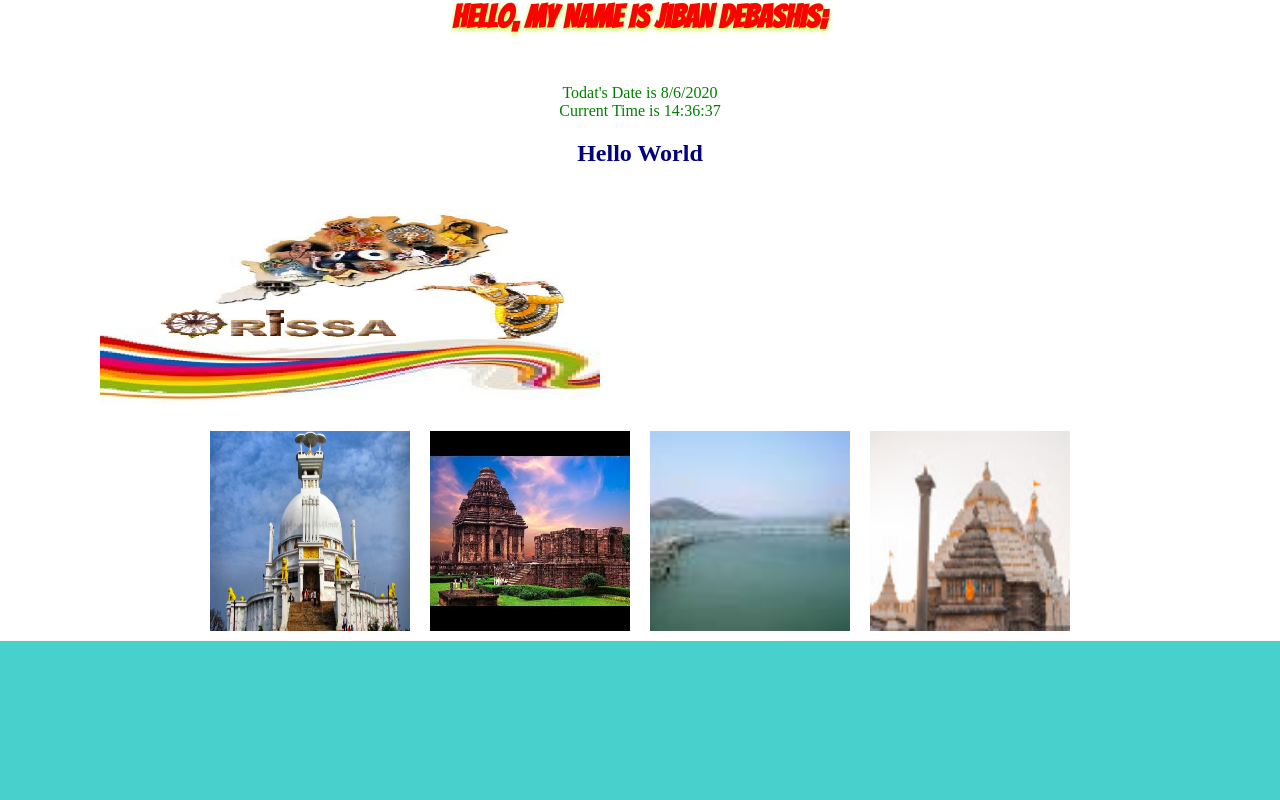
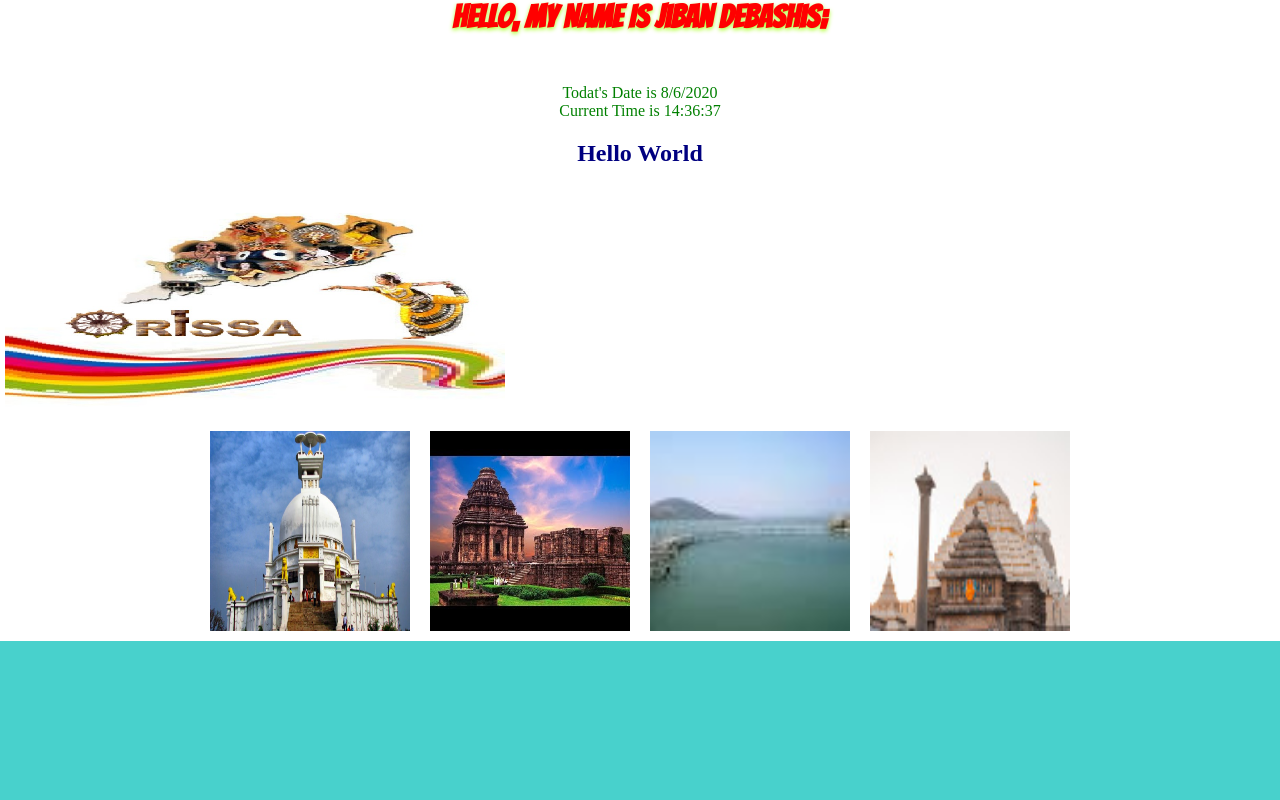
Before and after one commit to jibanblog/reactminiproject, a React (Create React App) app: page / in a window 1280 px wide. Shown: the top 800 px of the page. Built offline with nearby package versions, Linux system fonts and the light colour scheme.

Commit message:
committed

```diff
--- a/src/index.js
+++ b/src/index.js
@@ -11,7 +11,7 @@ const img3 = './chilika_lake.jpg';
 const img4 = './lord_jagannath.jpg';
 const links = 'https://jibanblog.github.io/rainbow.github.io/index.html';
 const styleObj = {
-  margin: '20px 100px',
+  margin: '20px 5px',
   position: 'relative'
 };
 
```
